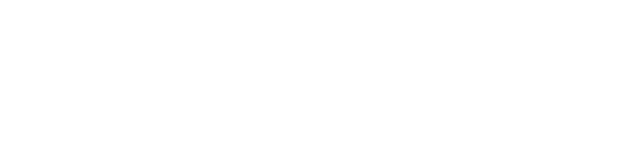
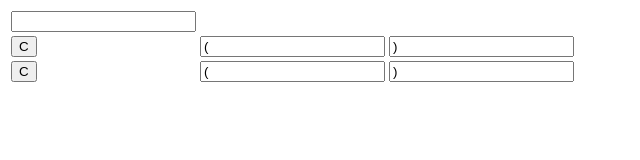
Before and after one commit to nahidhashik/calculator, a plain HTML site: page index.html in a window 1280 px wide. Shown: the whole page, without its empty margins (0-640 px from the left). Drawn offline with Linux system fonts and the light colour scheme.

Commit message:
table added

```diff
--- a/index.html
+++ b/index.html
@@ -9,6 +9,70 @@
 </head>
 <body>
 
+    <main>
+
+        <div class="calculatorBody">
+
+            <!-- table start...................... -->
+
+            <table>
+
+                <!-- first row start-->
+                <tr>
+                    <td> <input type="text" id="myResult"> </td>
+
+
+                </tr>
+
+                <!-- first row end -->
+
+                <!-- second row start -->
+
+                <tr>
+                    <td><input type="button" value="C" onclick="DeleteMe()"></td>
+                    <td><input type="text" value="(" onclick="calculator()"></td>
+                    <td><input type="text" value=")" onclick="calculator()"></td>
+                </tr>
+
+                <!-- second row end -->
+
+                <!-- third row start -->
+
+                <tr>
+                    <td><input type="button" value="C" onclick="DeleteMe()"></td>
+                    <td><input type="text" value="(" onclick="calculator()"></td>
+                    <td><input type="text" value=")" onclick="calculator()"></td>
+                </tr>
+
+                <!-- third row end -->
+
+
+            </table>
+
+            <!-- table end........................ -->
+        </div>
+
+    </main>
+
+
+    <!-- java script  start......................... -->
+
+    <script>
+
+        // delete function
+        function DeleteMe()
+        {
+
+        }
+
+        // calculation function
+        function calculator()
+        {
+
+        }
+    </script>
+
+    <!-- java script end....................... -->
 
 
 </body>
```
